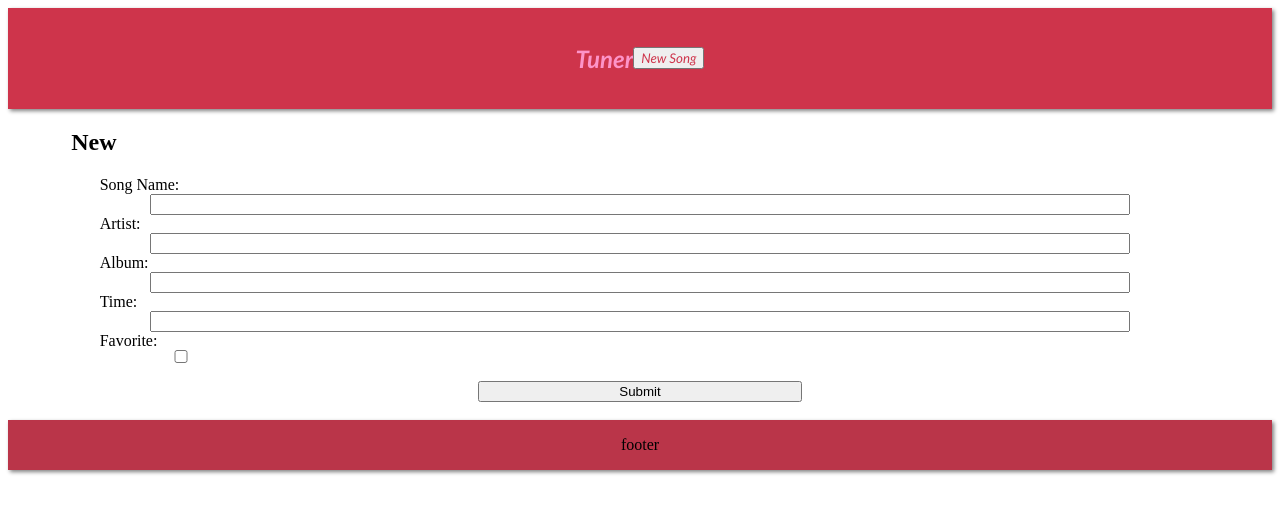
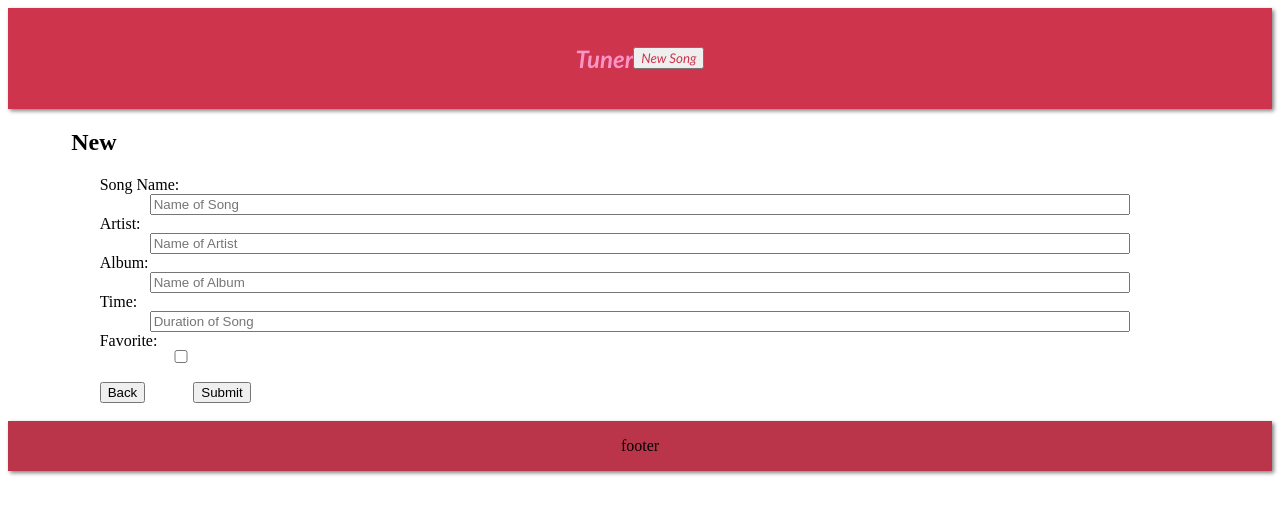
Before and after one commit to 9-3-pursuit/lab-express-sql-seed-read, a React (Create React App) app in the folder front-end/: page /songs/new in a window 1280 px wide. Shown: the top 514 px of the page. Built offline with nearby package versions, Linux system fonts and the light colour scheme.

Commit message:
added placeholders to new song form

```diff
--- a/front-end/src/Components/SongNewForm.js
+++ b/front-end/src/Components/SongNewForm.js
@@ -1,6 +1,7 @@
+import React from "react";
 import axios from "axios";
 import { useState } from "react";
-import { useNavigate } from "react-router-dom";
+import { useNavigate, Link } from "react-router-dom";
 
 const API = process.env.REACT_APP_API_URL;
 
@@ -48,6 +49,7 @@ function SongNewForm() {
           value={song.name}
           type="text"
           onChange={handleTextChange}
+          placeholder="Name of Song"
           required
         />
         <label htmlFor="artist">Artist:</label>
@@ -56,6 +58,7 @@ function SongNewForm() {
           type="text"
           value={song.artist}
           onChange={handleTextChange}
+          placeholder="Name of Artist"
           required
         />
         <label htmlFor="album">Album:</label>
@@ -65,6 +68,7 @@ function SongNewForm() {
           name="album"
           value={song.album}
           onChange={handleTextChange}
+          placeholder="Name of Album"
           required
         />
         <label htmlFor="time">Time:</label>
@@ -74,6 +78,8 @@ function SongNewForm() {
           name="time"
           value={song.time}
           onChange={handleTextChange}
+          placeholder="Duration of Song"
+          required
         />
         <label htmlFor="is_favorite">Favorite:</label>
         <input
@@ -85,7 +91,12 @@ function SongNewForm() {
         />
 
         <br />
-        <input type="submit" />
+        <div className=''></div>
+          <div className='nav-buttons'>
+            <Link to={"/songs"}><button>Back</button></Link>
+            &nbsp;&nbsp;&nbsp;&nbsp;&nbsp;&nbsp;&nbsp;&nbsp;&nbsp;&nbsp;&nbsp;&nbsp;
+          <button type="submit">Submit</button>
+          </div>
       </form>
     </div>
   );
```
